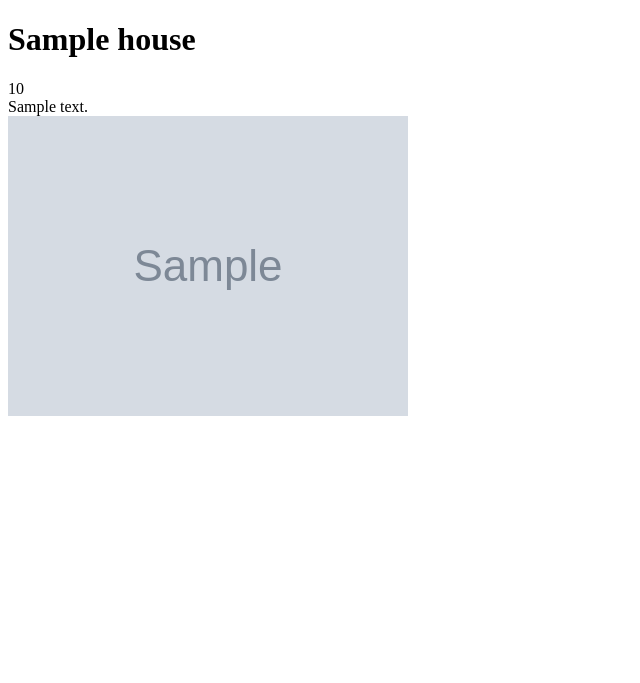
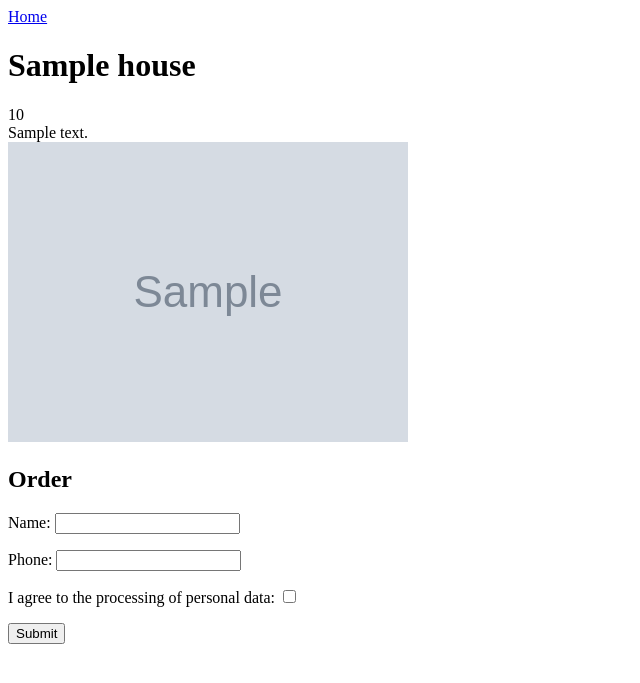
Before and after one commit to PvlRusMtl/sea_house, a Django app: page /1 in a window 1280 px wide. Shown: the top 683 px of the page, without its empty margins (0-640 px from the left). Run offline with Django 3.2, Linux system fonts and the light colour scheme; tables that the repository leaves empty hold one stand-in row (values such as "Sample post"); grey boxes marked "Sample" are stand-in pictures; some libraries are stand-ins or nearby versions.

Commit message:
2nd commit

```diff
--- /dev/null
+++ b/houses/templates/houses/house_detail.html
@@ -0,0 +1,29 @@
+{% extends 'index.html' %}
+{% load  thumbnail %}
+
+{% block application %}
+<a href="{% url 'home' %}">Home</a>
+    <div>
+        <h1>{{ house.name }}</h1>
+        <div>{{ house.price }}</div>
+        <div>{{ house.description }}</div>
+
+        {% thumbnail house.image "650x400" crop='center' as im %}
+            <img src="{{ im.url }}" alt="House {{ house.name }}">
+        {% endthumbnail %}
+    </div>
+
+    <h2>Order</h2>
+    {% if sent %}
+        <p>Thank you! Your order is received</p>
+    {% endif %}
+
+    <form method="post">
+        {% csrf_token %}
+        {{ form.as_p }}
+        <button type="submit">Submit</button>
+    </form>
+
+{% endblock %}
+
+<h2>Reviews</h2>
--- a/houses/templates/houses/houses_detail.html
+++ /dev/null
@@ -1,21 +0,0 @@
-{% load  thumbnail %}
-<!DOCTYPE html>
-<html lang="en">
-<head>
-    <meta charset="UTF-8">
-    <title>{{ house.name }}</title>
-</head>
-<body>
-
-        <div>
-            <h1>{{ house.name }}</h1>
-            <div>{{ house.price }}</div>
-            <div>{{ house.description }}</div>
-
-            {% thumbnail house.image "650x400" crop='center' as im %}
-                <img src="{{ im.url }}" alt="House {{ house.name }}">
-            {% endthumbnail %}
-        </div>
-
-</body>
-</html>
--- a/houses/views.py
+++ b/houses/views.py
@@ -1,5 +1,8 @@
 from django.shortcuts import render, get_object_or_404
 from houses.models import House
+from orders.forms import OrderForm
+from django.http import HttpResponseRedirect
+from django.urls import reverse
 
 def houses_list(request):
     houses = House.objects.all()
@@ -9,4 +12,16 @@ def houses_list(request):
 
 def house_detail(request, house_id):
     house = get_object_or_404(House, id=house_id)
-    return render(request, "houses/houses_detail.html", {'house': house})
+    form = OrderForm(request.POST or None, initial={'house': house})
+    if request.method == "POST":
+        if form.is_valid():
+            form.save()
+            #{% url 'house' house_id=house.id %}
+            url = reverse('house', kwargs={'house_id': house.id})
+            return HttpResponseRedirect(f"{url}?sent=1")
+
+    return render(request, "houses/house_detail.html", {
+        'house': house,
+        'form': form,
+        'sent': request.GET.get('sent')
+    })
--- /dev/null
+++ b/orders/apps.py
@@ -0,0 +1,6 @@
+from django.apps import AppConfig
+
+
+class OrdersConfig(AppConfig):
+    default_auto_field = 'django.db.models.BigAutoField'
+    name = 'orders'
--- /dev/null
+++ b/orders/forms.py
@@ -0,0 +1,11 @@
+from django import forms
+from orders.models import Order
+from houses.models import House
+
+class OrderForm(forms.ModelForm):
+    personal_data = forms.BooleanField(label='I agree to the processing of personal data', required=True)
+    house = forms.ModelChoiceField(queryset=House.objects.all(), widget=forms.HiddenInput)
+
+    class Meta:
+        model = Order
+        fields = ['house', 'name', 'phone']
--- /dev/null
+++ b/orders/models.py
@@ -0,0 +1,8 @@
+from django.db import models
+from houses.models import House
+
+class Order(models.Model):
+    house = models.ForeignKey(House, verbose_name='house', on_delete=models.CASCADE)
+    name = models.CharField('name', max_length=50)
+    phone = models.CharField('phone', max_length=50)
+    date = models.DateTimeField('date', auto_now_add=True)
--- /dev/null
+++ b/orders/tests.py
@@ -0,0 +1,3 @@
+from django.test import TestCase
+
+# Create your tests here.
--- /dev/null
+++ b/orders/views.py
@@ -0,0 +1,3 @@
+from django.shortcuts import render
+
+# Create your views here.
--- a/sea_house/settings.py
+++ b/sea_house/settings.py
@@ -38,7 +38,8 @@ INSTALLED_APPS = [
     'django.contrib.messages',
     'django.contrib.staticfiles',
     'houses.apps.HousesConfig',
-    'sorl.thumbnail'
+    'sorl.thumbnail',
+    'orders'
 ]
 
 MIDDLEWARE = [
@@ -56,7 +57,7 @@ ROOT_URLCONF = 'sea_house.urls'
 TEMPLATES = [
     {
         'BACKEND': 'django.template.backends.django.DjangoTemplates',
-        'DIRS': [],
+        'DIRS': [BASE_DIR / 'templates'],
         'APP_DIRS': True,
         'OPTIONS': {
             'context_processors': [
--- a/sea_house/urls.py
+++ b/sea_house/urls.py
@@ -6,8 +6,8 @@ from houses.views import houses_list, house_detail
 
 urlpatterns = [
     path('admin/', admin.site.urls),
-    path('', houses_list),
-    path('<int:house_id>', house_detail)
+    path('', houses_list, name='home'),
+    path('<int:house_id>', house_detail, name='house')
 ]
 
 urlpatterns += static(settings.MEDIA_URL, document_root=settings.MEDIA_ROOT)
--- /dev/null
+++ b/templates/index.html
@@ -0,0 +1,14 @@
+<!DOCTYPE html>
+<html lang="en">
+<head>
+    <meta charset="UTF-8">
+    <meta http-equiv="X-UA-Compatible" content="IE=edge">
+    <meta name="viewport" content="width=device-width, initial-scale=1.0">
+    <title>Sea house</title>
+</head>
+<body>
+    {% block  application %}
+
+    {% endblock %}
+</body>
+</html>
```
Also changed, not shown: houses/templates/houses/houses_list.html (+5 -10 lines), orders/admin.py (added, +7 -0 lines), orders/__init__.py (added), orders/migrations/0001_initial.py (added), orders/migrations/__init__.py (added), 1 other file.
